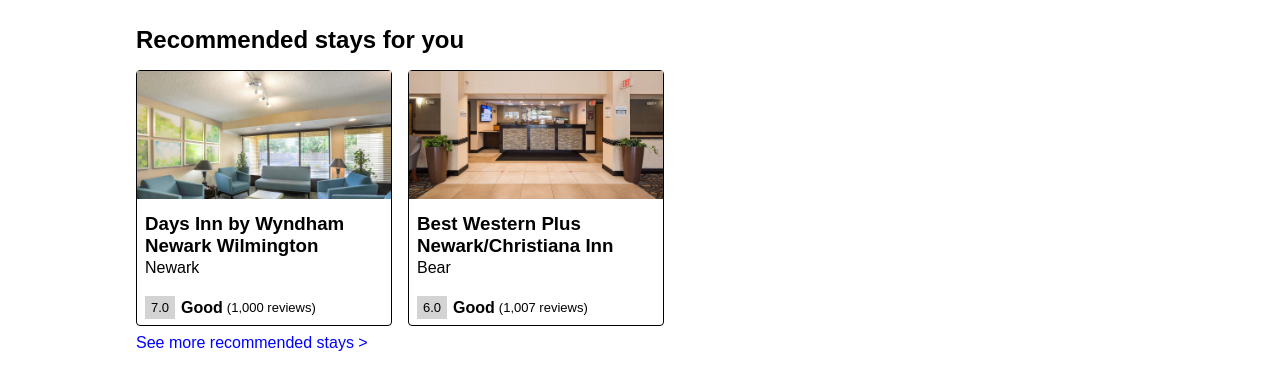
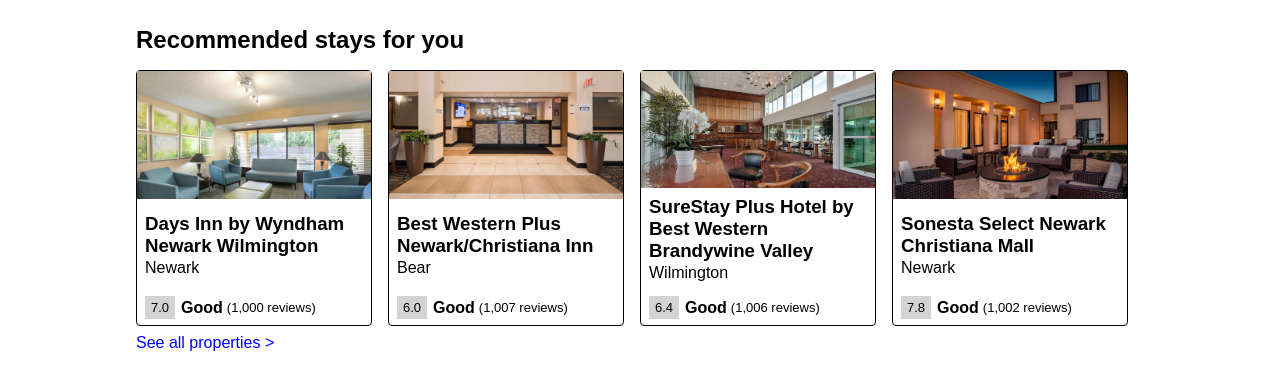
Before and after one commit to irfaan-jamarussadiq/hotels, a React (Vite) app: page / in a window 1280 px wide. Shown: the part 909-1274 px from the top of the page. Built offline with nearby package versions, Linux system fonts and the light colour scheme.

Commit message:
Add more recommend hotels

```diff
--- a/src/Home.jsx
+++ b/src/Home.jsx
@@ -80,7 +80,7 @@
       </div>
       <div className='more-stays'>
         <a className='more-stays-link' href="/more-recommended-stays">
-          See more recommended stays &gt;
+          See all properties &gt;
         </a>
       </div>
     </section>
--- a/src/data/recommendHotels.json
+++ b/src/data/recommendHotels.json
@@ -12,5 +12,19 @@
     "img": "best-western.jpg",
     "rating": "6.0",
     "reviewCount": "1,007"
+  },
+  {
+    "name": "SureStay Plus Hotel by Best Western Brandywine Valley",
+    "location": "Wilmington",
+    "img": "sure-stay.jpg",
+    "rating": "6.4",
+    "reviewCount": "1,006"
+  },
+  {
+    "name": "Sonesta Select Newark Christiana Mall",
+    "location": "Newark",
+    "img": "sonesta.jpg",
+    "rating": "7.8",
+    "reviewCount": "1,002"
   }
 ]
```
Also changed, not shown: public/sonesta.jpg (added), public/sure-stay.jpg (added).
